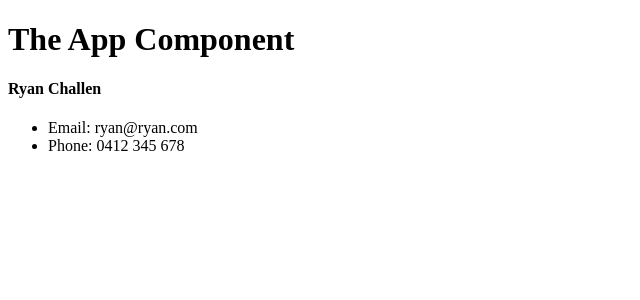
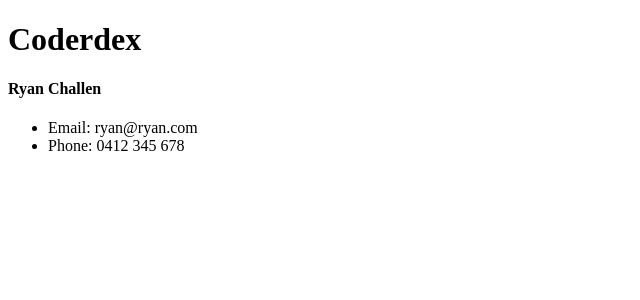
Before and after one commit to Insidium/coderdex, a React (Create React App) app: page / in a window 1280 px wide. Shown: the top 300 px of the page, without its empty margins (0-640 px from the left). Built offline with nearby package versions, Linux system fonts and the light colour scheme.

Commit message:
Added first functional component, a Header, to app.js

```diff
--- a/src/App.js
+++ b/src/App.js
@@ -1,10 +1,11 @@
 import React from 'react';
 import Contact from './components/Contact';
+import Header from './components/Header';
 
 function App() {
 	return (
 		<div className='App'>
-			<h1>The App Component</h1>
+			<Header />
 			<Contact />
 		</div>
 	);
--- /dev/null
+++ b/src/components/Header.js
@@ -0,0 +1,11 @@
+import React from 'react';
+
+const Header = () => {
+	return (
+		<div>
+			<h1>Coderdex</h1>
+		</div>
+	);
+};
+
+export default Header;
```
